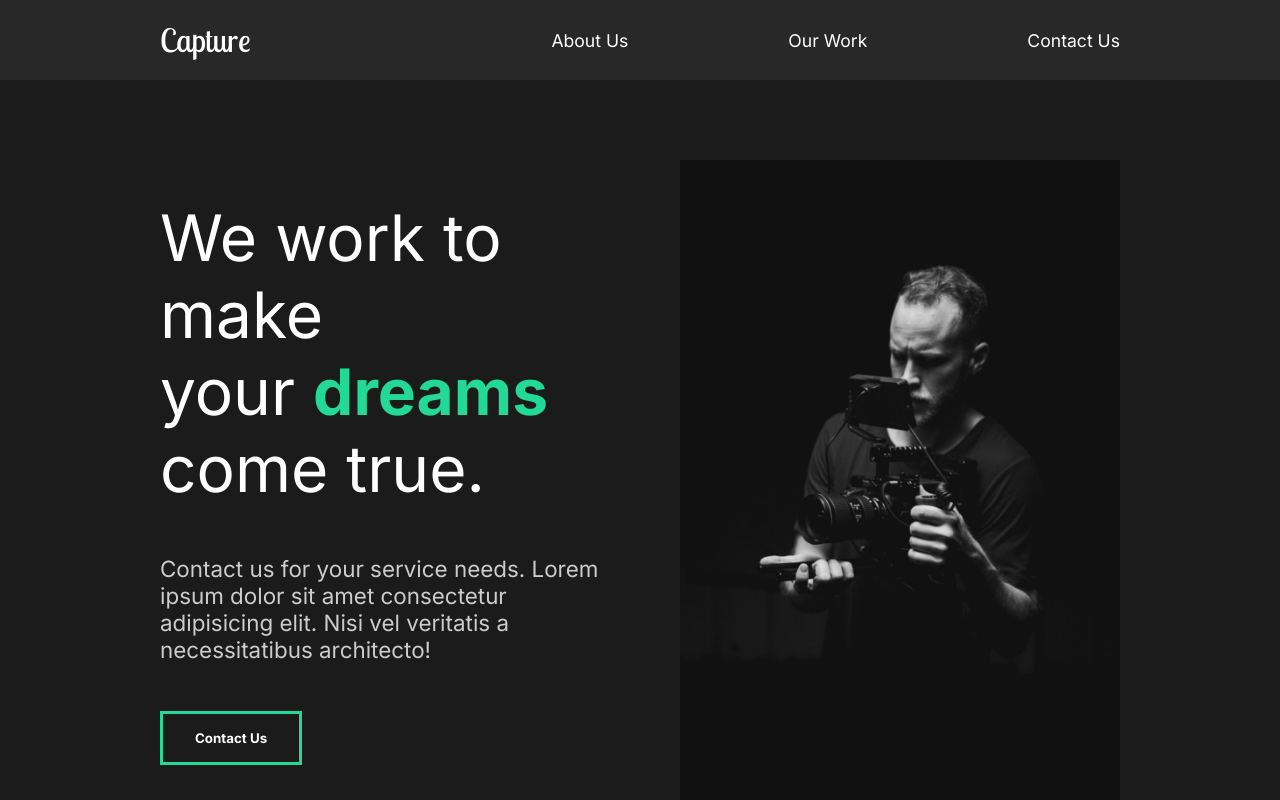
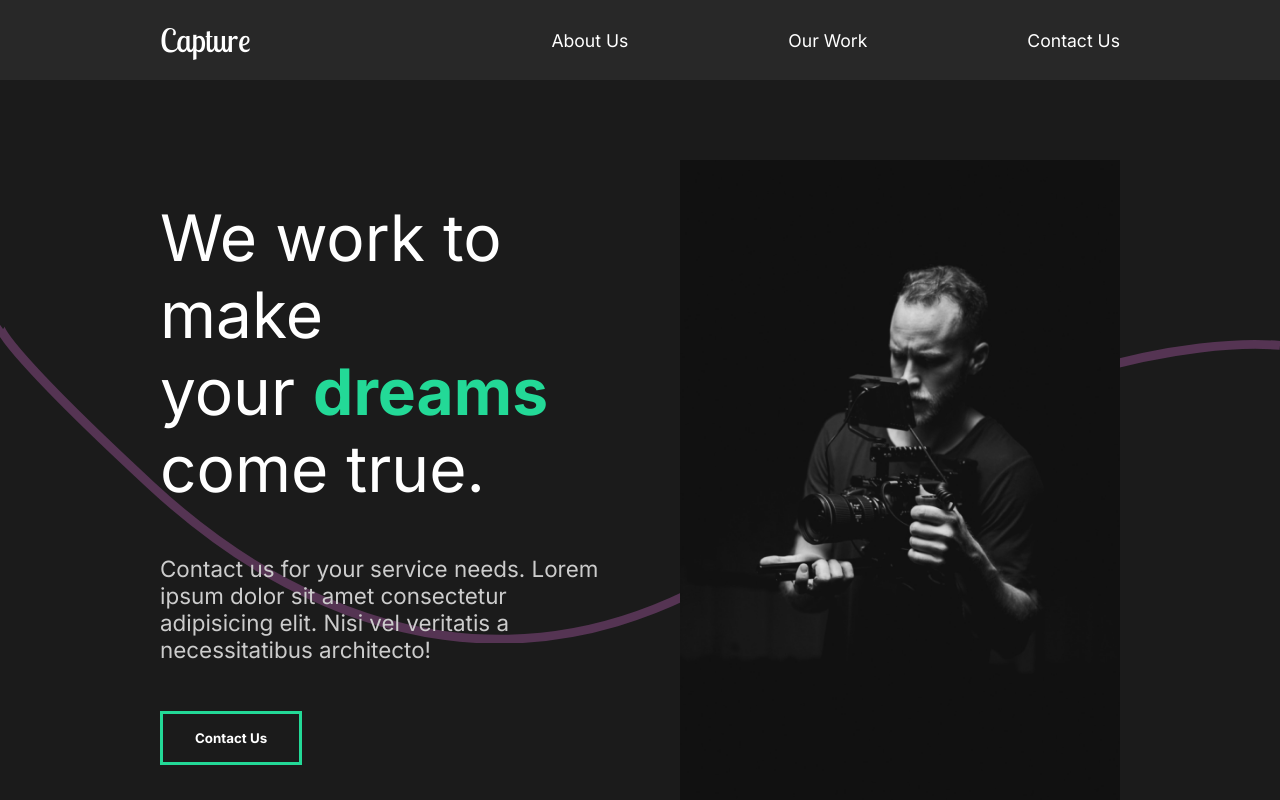
Before and after one commit to judeclark19/capture, a React (Create React App) app: page / in a window 1280 px wide. Shown: the top 800 px of the page. Built offline with nearby package versions, Linux system fonts and the light colour scheme.

Commit message:
line animation

```diff
--- a/src/components/About.jsx
+++ b/src/components/About.jsx
@@ -4,6 +4,7 @@
 
 import { SectionDiv, DescriptionDiv, ImageDiv, HideDiv } from "../styles";
 import home1 from "../img/home1.png";
+import Wave from "./Wave";
 
 function AboutUs() {
   //Motion "variants"
@@ -38,6 +39,7 @@
           alt="a cameraman filming"
         />
       </ImageDiv>
+      <Wave />
     </SectionDiv>
   );
 }
--- /dev/null
+++ b/src/components/Wave.jsx
@@ -0,0 +1,27 @@
+import React from "react";
+import styled from "styled-components";
+import { motion } from "framer-motion";
+
+function Wave() {
+  return (
+    <WAVE viewBox="0 0 1440 363" fill="none" xmlns="http://www.w3.org/2000/svg">
+      <motion.path
+        initial={{ pathLength: 0, pathOffset: 1 }}
+        animate={{ pathLength: 1, pathOffset: 0 }}
+        transition={{ duration: 1 }}
+        d="M1440 27.4774C1352.73 19.8184 1122.41 49.0556 899.331 227.276C620.48 450.052 354.282 355.647 170.328 185.318C23.165 49.0556 -4.21721 8.32998 0.487081 5"
+        stroke="#D96ED4"
+        strokeOpacity="0.3"
+        strokeWidth="10"
+      />
+    </WAVE>
+  );
+}
+
+const WAVE = styled.svg`
+  position: absolute;
+  left: 0;
+  z-index: 1;
+`;
+
+export default Wave;
--- a/src/styles.js
+++ b/src/styles.js
@@ -12,6 +12,7 @@
 export const DescriptionDiv = styled.div`
   flex: 1;
   padding-right: 5rem;
+  z-index: 2;
 
   h2 {
     font-weight: lighter;
@@ -21,6 +22,7 @@
 export const ImageDiv = styled.div`
   flex: 1;
   overflow: hidden;
+  z-index: 2;
 
   img {
     width: 100%;
```
Also changed, not shown: src/img/wave.svg (added), 1 other file (tests, documents, lock files or other folders).
